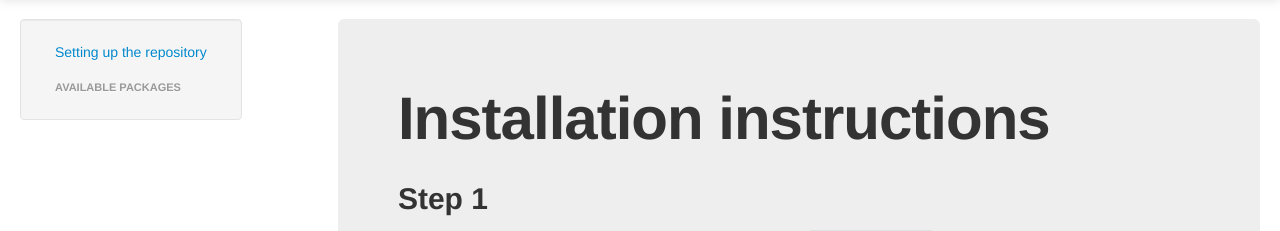
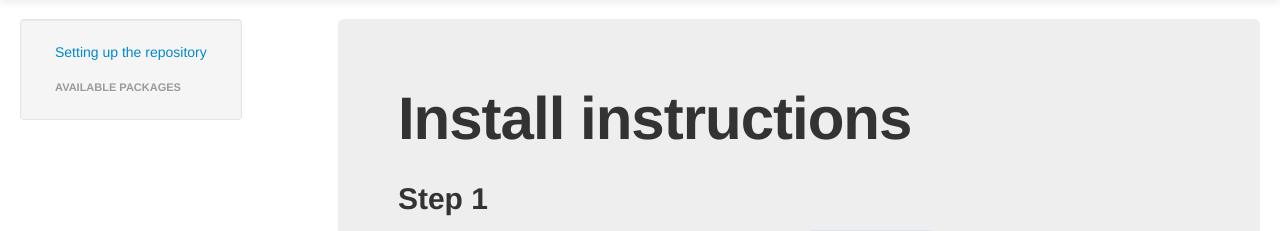
Before and after one commit to Infinidat/infi.app_repo, a Python web app: template src/infi/app_repo/webserver/templates/home.mako in a window 1280 px wide. Shown: the part 41-272 px from the top of the page. Run offline with Mako, Linux system fonts and the light colour scheme; the template is opened without the code that fills it, so the values that code supplies are empty.

Commit message:
TRIVIAL typos and grammer

```diff
--- a/src/infi/app_repo/webserver/templates/home.mako
+++ b/src/infi/app_repo/webserver/templates/home.mako
@@ -70,7 +70,7 @@
                 </div>
                 <div class="span9" id="hero">
                     <div class="hero-unit">
-                        <h1>Installation instructions</h1>
+                        <h1>Install instructions</h1>
                         <br>
                         <h2>
                             Step 1
@@ -200,7 +200,7 @@
                                 </div>
                             </div>
                             % endif
-                            <h3>Uprade instructions:</h3>
+                            <h3>Upgrade instructions:</h3>
                             % if any([('redhat' in distribution['platform'] or 'centos' in distribution['platform']) for distribution in package['releases'][0]['distributions']]):
                             <div class="row-fluid">
                                 <div class="span2">
```
